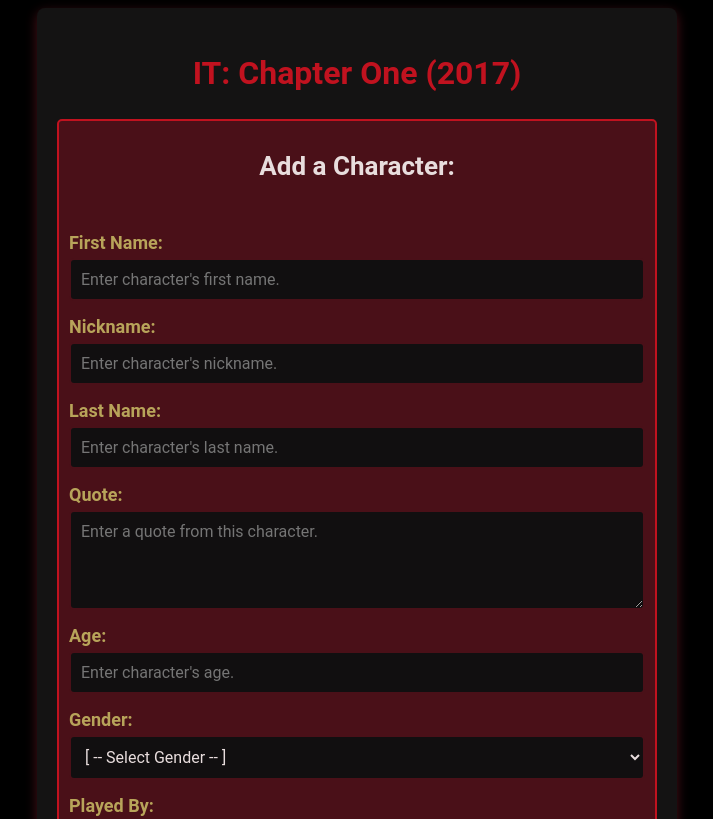
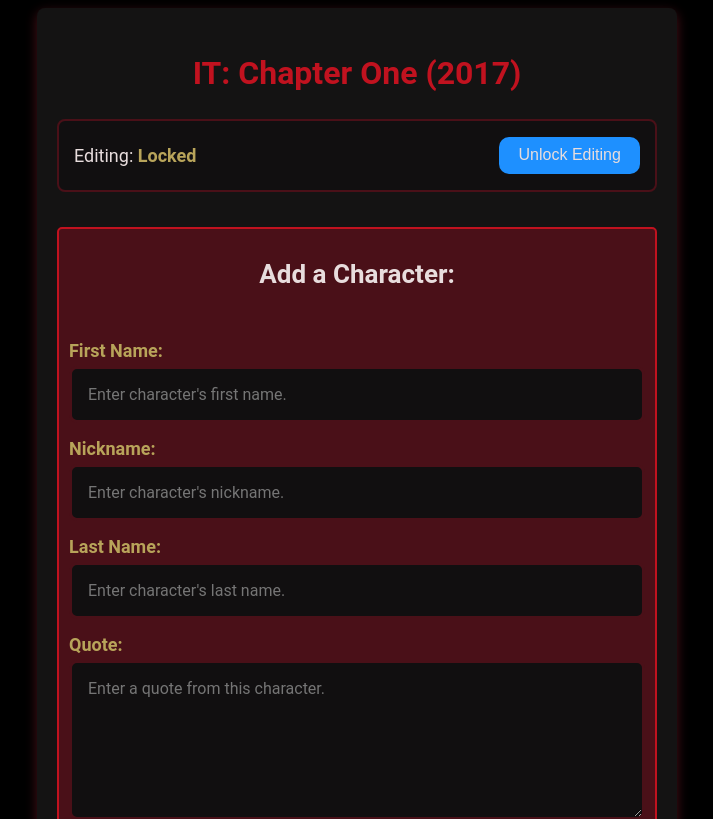
Before and after one commit to faarizsheikh/Faariz-Sheikh-Learning-AngularF26, an Angular app: page /characters/add in a window 1280 px wide. Shown: the top 819 px of the page, without its empty margins (283-996 px from the left). Built offline with nearby package versions, Linux system fonts and the light colour scheme.

Commit message:
- Add a route guard, an Edit Guard service for lock / unlock edit. - Change the Global Routing Configuration file for route guard. - Fix some styling based on changes and other things.

```diff
--- a/src/app/Components/character-form/character-form.scss
+++ b/src/app/Components/character-form/character-form.scss
@@ -7,7 +7,7 @@
   }
 
   .card-body {
-    padding: 1rem;
+    padding: 1em;
 
     form {
       display: flex;
@@ -16,11 +16,11 @@
       .form-group {
         display: flex;
         flex-direction: column;
-        gap: 0.5rem;
+        gap: 0.5em;
 
         label {
           color: #b8a45a;
-          font-size: 1.8rem;
+          font-size: 1.8em;
           font-weight: bold;
           margin-top: 10px;
         }
@@ -30,35 +30,35 @@
         select {
           background-color: #110f10;
           color: #e8dddd;
-          border: 0.2rem solid #4a1018;
-          border-radius: 0.5rem;
-          padding: 1rem;
-          font-size: 1.6rem;
+          border: 0.2em solid #4a1018;
+          border-radius: 0.5em;
+          padding: 1em;
+          font-size: 1.6em;
           font-family: inherit;
           width: 100%;
           box-sizing: border-box;
         }
 
         textarea {
-          min-height: 10rem;
+          min-height: 10em;
           resize: vertical;
         }
 
         input[type='checkbox'] {
-          width: 2rem;
-          height: 2rem;
+          width: 2em;
+          height: 2em;
           accent-color: #c1121f;
         }
 
         .error {
           color: #ff6b6b;
-          font-size: 1.5rem;
+          font-size: 1.2em;
           margin: 0;
         }
       }
 
       .card-footer {
-        margin-top: 1rem;
+        margin-top: 1em;
       }
     }
   }
--- a/src/app/Components/character-form/character-form.ts
+++ b/src/app/Components/character-form/character-form.ts
@@ -1,3 +1,5 @@
+// CHARACTER FORM COMPONENT CLASS (character-form.component.ts):
+
 import { Component, inject, input, OnInit } from '@angular/core';
 import {
   FormBuilder,
@@ -18,7 +20,7 @@ import { Character } from '../../Shared/Models/character-data';
   templateUrl: './character-form.html',
 })
 export class CharacterForm implements OnInit {
-  // Injection:
+  // Dependency Injection:
   private fb = inject(FormBuilder);
   private characterService = inject(CharacterService);
   private router = inject(Router);
--- /dev/null
+++ b/src/app/Shared/Guards/edit.guard.ts
@@ -0,0 +1,14 @@
+// EDIT ROUTE GUARD (edit.guard.ts):
+
+import { inject } from '@angular/core';
+import { CanActivateFn, Router } from '@angular/router';
+import { EditGuardService } from '../Services/edit-guard-service';
+
+export const editGuard: CanActivateFn = () => {
+  // Dependency Injection:
+  const editGuardService = inject(EditGuardService);
+  const router = inject(Router);
+
+  // Check whether the guard is enabled:
+  return editGuardService.guardEnabled() ? router.createUrlTree(['/characters']) : true;
+};
--- /dev/null
+++ b/src/app/Shared/Services/edit-guard-service.ts
@@ -0,0 +1,16 @@
+// EDIT GUARD SERVICE (edit-guard-service.ts):
+
+import { Injectable, signal } from '@angular/core';
+
+@Injectable({
+  providedIn: 'root',
+})
+export class EditGuardService {
+  // Signal controlling whether editing is locked or not:
+  readonly guardEnabled = signal(true);
+
+  // Toggle the guard between enabled and disabled:
+  toggleGuard(): void {
+    this.guardEnabled.update((enabled) => !enabled);
+  }
+}
--- a/src/app/app.html
+++ b/src/app/app.html
@@ -1,7 +1,22 @@
 <!-- ROOT COMPONENT TEMPLATE (app.html): -->
 
 <div class="container">
-  <h1>IT: Chapter One (2017)</h1>
+  <header>
+    <h1>IT: Chapter One (2017)</h1>
+
+    <nav class="navbar">
+      <p>
+        Editing:
+        <strong>
+          {{ editGuardService.guardEnabled() ? 'Locked' : 'Unlocked' }}
+        </strong>
+      </p>
+
+      <button class="toggle-btn" (click)="editGuardService.toggleGuard()">
+        {{ editGuardService.guardEnabled() ? 'Unlock' : 'Lock' }} Editing
+      </button>
+    </nav>
+  </header>
 
   <router-outlet />
 </div>
--- a/src/app/app.routes.ts
+++ b/src/app/app.routes.ts
@@ -1,6 +1,7 @@
 // GLOBAL ROUTING CONFIGURATION (app.routes.ts):
 
 import { Routes } from '@angular/router';
+import { editGuard } from './Shared/Guards/edit.guard';
 import { CharacterDetail } from './Components/character-detail/character-detail';
 import { CharacterForm } from './Components/character-form/character-form';
 import { CharacterList } from './Components/character-list/character-list';
@@ -12,7 +13,7 @@ export const routes: Routes = [
   { path: 'characters/add', component: CharacterForm },
 
   { path: 'characters/:id/view', component: CharacterDetail },
-  { path: 'characters/:id/edit', component: CharacterForm },
+  { path: 'characters/:id/edit', component: CharacterForm, canActivate: [editGuard] },
 
   { path: 'char', redirectTo: '/characters', pathMatch: 'full' },
   { path: 'chars', redirectTo: '/characters', pathMatch: 'full' },
--- a/src/app/app.scss
+++ b/src/app/app.scss
@@ -7,4 +7,31 @@
   max-width: 60em;
   border-radius: 0.8em;
   box-shadow: 0 0.4em 1.2em #4a1018;
+
+  // NAVBAR STYLING:
+  .navbar {
+    background-color: #110f10;
+    border: 0.2em solid #4a1018;
+    border-radius: 0.8em;
+    padding-inline: 1.5em;
+
+    display: flex;
+    align-items: center;
+    justify-content: space-between;
+    flex-wrap: wrap;
+
+    p {
+      color: #e8dddd;
+      width: auto;
+      margin-block: 0.5em;
+    }
+
+    strong {
+      color: #b8a45a;
+    }
+
+    button {
+      margin-block: 1em;
+    }
+  }
 }
--- a/src/app/app.ts
+++ b/src/app/app.ts
@@ -1,7 +1,8 @@
 // ROOT COMPONENT DEFINITION (app.ts):
 
-import { Component } from '@angular/core';
+import { Component, inject } from '@angular/core';
 import { RouterOutlet } from '@angular/router';
+import { EditGuardService } from './Shared/Services/edit-guard-service';
 
 @Component({
   imports: [RouterOutlet],
@@ -9,4 +10,7 @@ import { RouterOutlet } from '@angular/router';
   styleUrl: './app.scss',
   templateUrl: './app.html',
 })
-export class App {}
+export class App {
+  // Dependency Injection:
+  protected editGuardService = inject(EditGuardService);
+}
--- a/src/styles.scss
+++ b/src/styles.scss
@@ -226,6 +226,10 @@ img {
   border-radius: 0.5rem;
 }
 
+.character-card {
+  margin-top: 35px;
+}
+
 .empty-list {
   text-align: center;
   padding-bottom: 1.5rem;
```
Also changed, not shown: 1 other file (tests, documents, lock files or other folders).
